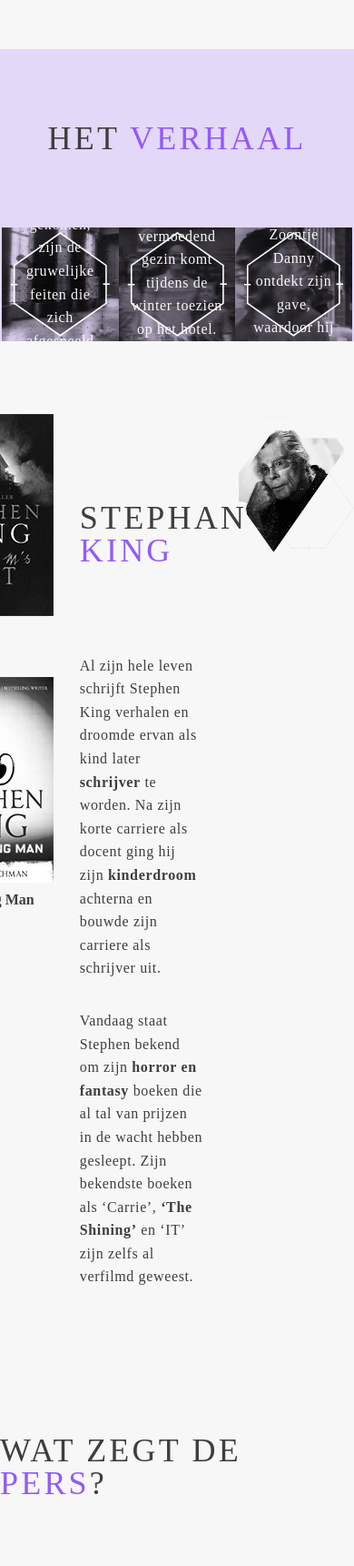
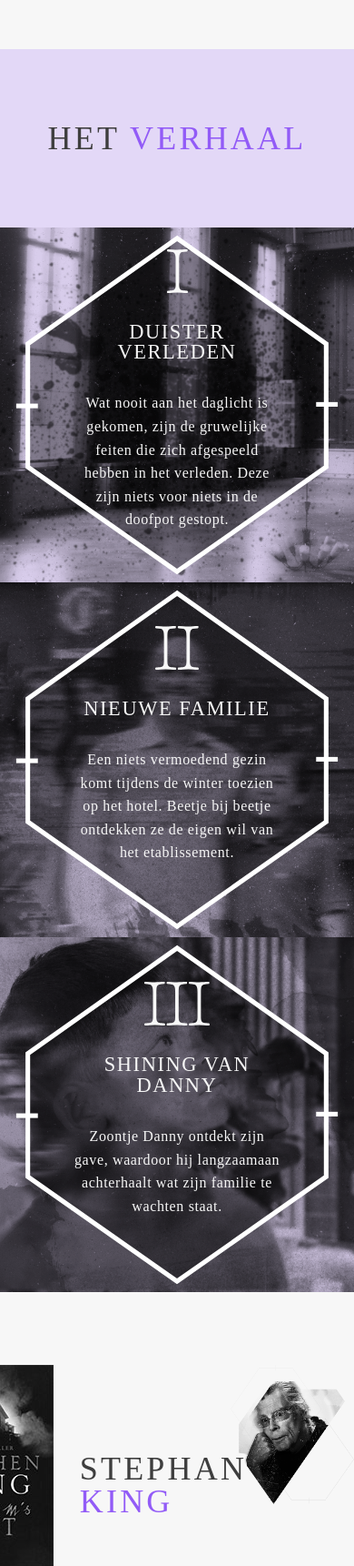
Before and after one commit to berndbousard/major4-klas, a PHP site: page /admin/view/about.php in a window 390 px wide. Shown: the part 1111-2832 px from the top of the page at 91% size. Run offline with PHP 8.4, Linux system fonts and the light colour scheme; the template is opened without the code that fills it, so the values that code supplies are empty; some libraries are stand-ins or nearby versions.

Commit message:
verhaal op about responsive

```diff
--- a/_scss/pages/_about.scss
+++ b/_scss/pages/_about.scss
@@ -65,6 +65,7 @@
 
 .omschrijving-list{
   display: flex;
+  flex-wrap: wrap;
   justify-content: center;
   position: relative;
 }
@@ -74,7 +75,7 @@
 
 
 .omschrijving-item{
-  width: 33vw;
+  width: 33.3%;
   height: 32vw;
   display: flex;
   justify-content: center;
--- a/_scss/settings/breakpoints/_overBreakpoints.scss
+++ b/_scss/settings/breakpoints/_overBreakpoints.scss
@@ -24,6 +24,13 @@
     }
   }
 }
+@media only screen and (max-width: 1300px) {
+  .omschrijving-item{
+    width: 26rem;
+    height: 26rem;
+  }
+}
+
 @media only screen and (max-width: 1024px) {
   .omschrijving-item,{
     background-color: rgba(227, 215, 247, 1);
@@ -61,6 +68,19 @@
   .over-heading{
     margin-left: 4rem;
   }
+
+}
+@media only screen and (max-width: 880px) {
+
+  .omschrijving-item{
+    width: 100vw;
+    height: 100vw;
+  }
+  .omschrijving-item-wrapper{
+    width: 30rem !important;
+    height: 30rem !important;
+  }
+
 
 }
 @media only screen and (max-width: 750px) {
--- a/css/style.css
+++ b/css/style.css
@@ -1391,6 +1391,9 @@ p.tekst {
   display: -webkit-flex;
   display: -ms-flexbox;
   display: flex;
+  -webkit-flex-wrap: wrap;
+      -ms-flex-wrap: wrap;
+          flex-wrap: wrap;
   -webkit-justify-content: center;
       -ms-flex-pack: center;
           justify-content: center;
@@ -1398,7 +1401,7 @@ p.tekst {
 }
 
 .omschrijving-item {
-  width: 33vw;
+  width: 33.3%;
   height: 32vw;
   display: -webkit-flex;
   display: -ms-flexbox;
@@ -2119,6 +2122,13 @@ p.tekst {
   }
 }
 
+@media only screen and (max-width: 1300px) {
+  .omschrijving-item {
+    width: 26rem;
+    height: 26rem;
+  }
+}
+
 @media only screen and (max-width: 1024px) {
   .omschrijving-item {
     background-color: #e3d7f7;
@@ -2155,6 +2165,17 @@ p.tekst {
 @media only screen and (max-width: 900px) {
   .over-heading {
     margin-left: 4rem;
+  }
+}
+
+@media only screen and (max-width: 880px) {
+  .omschrijving-item {
+    width: 100vw;
+    height: 100vw;
+  }
+  .omschrijving-item-wrapper {
+    width: 30rem !important;
+    height: 30rem !important;
   }
 }
 
--- a/view/home.php
+++ b/view/home.php
@@ -239,7 +239,9 @@
                       <div class="form-input-wrapper">
                         <label for="email_2">e-mail adres</label>
                         <input type="text" name="email_2" id="email_2" placeholder="email" <?php if(!empty($_POST['email_2']) && empty($errors['email_2'])) echo "value='" .  $_POST['email_2'] . "'" ?> >
-                        <span class="form-error"><?php echo $errors['email_2'] ?></span>
+                        <?php if(!empty($errors['email_2'])) { ?>
+                          <span class="form-error"><?php echo $errors['email_2'] ?></span>
+                        <?php } ?>
                       </div>
                       <div class="form-input-wrapper">
                         <label for="password_2">paswoord</label>
```
